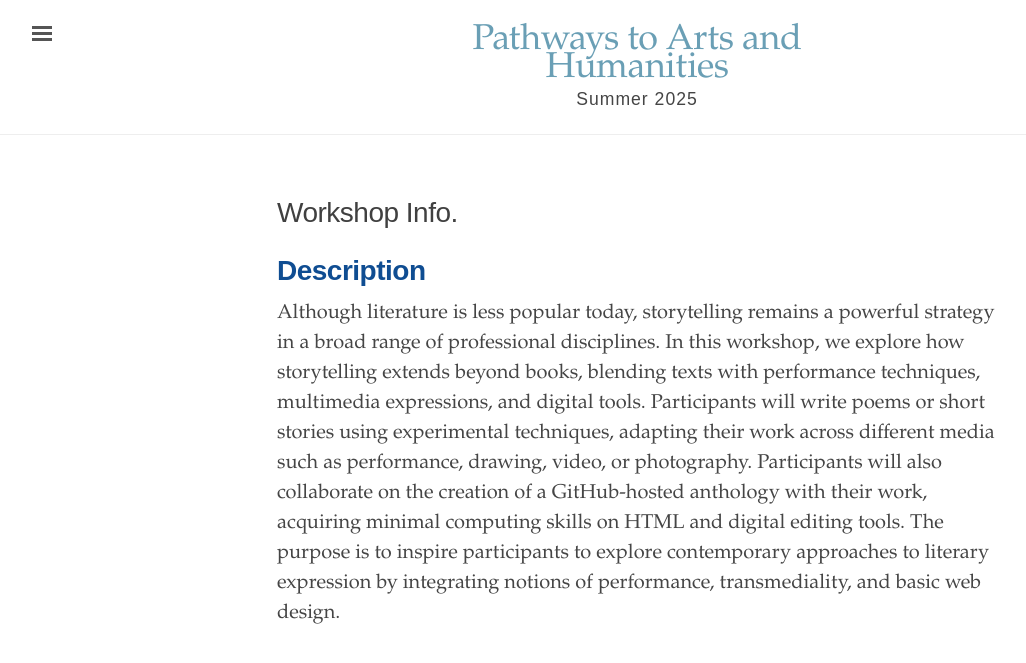
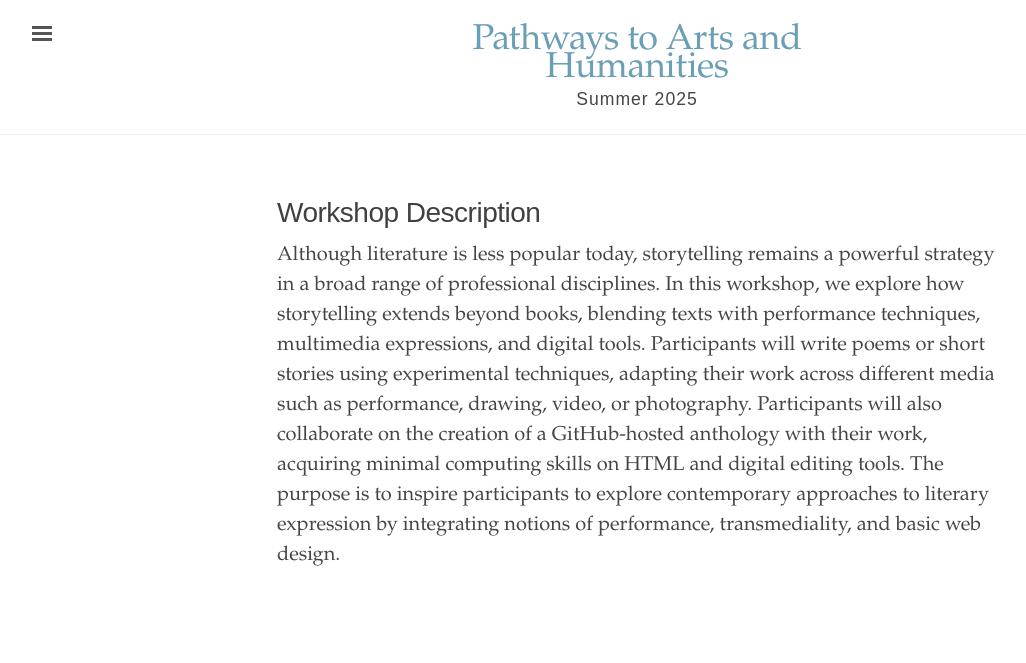
Before and after one commit to ypah-s25/storytelling, a Jekyll site: the page built from info.md, in a window 1280 px wide. Shown: the top 663 px of the page, without its empty margins (3-1029 px from the left). Built offline with Jekyll 4.4.1, drawn with Linux system fonts in a browser that asks for light colours.

Commit message:
Update info.md

```diff
--- a/info.md
+++ b/info.md
@@ -1,7 +1,5 @@
 ---
 layout: page
-title: Workshop Info.
+title: Workshop Description
 ---
-<h1 style="font-weight: bold; color: #0F4D92;">Description</h1>
-
 Although literature is less popular today, storytelling remains a powerful strategy in a broad range of professional disciplines. In this workshop, we explore how storytelling extends beyond books, blending texts with performance techniques, multimedia expressions, and digital tools. Participants will write poems or short stories using experimental techniques, adapting their work across different media such as performance, drawing, video, or photography. Participants will also collaborate on the creation of a GitHub-hosted anthology with their work, acquiring minimal computing skills on HTML and digital editing tools. The purpose is to inspire participants to explore contemporary approaches to literary expression by integrating notions of performance, transmediality, and basic web design.
```
